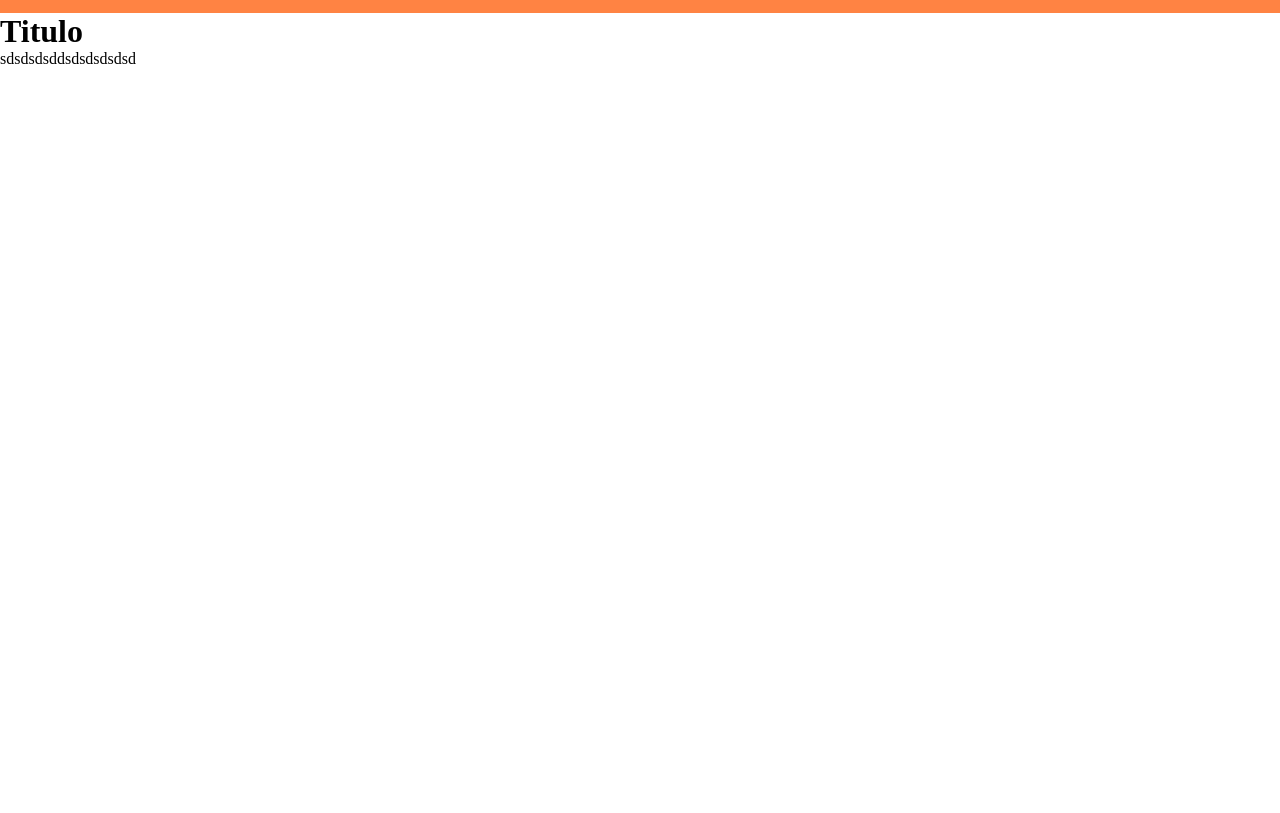
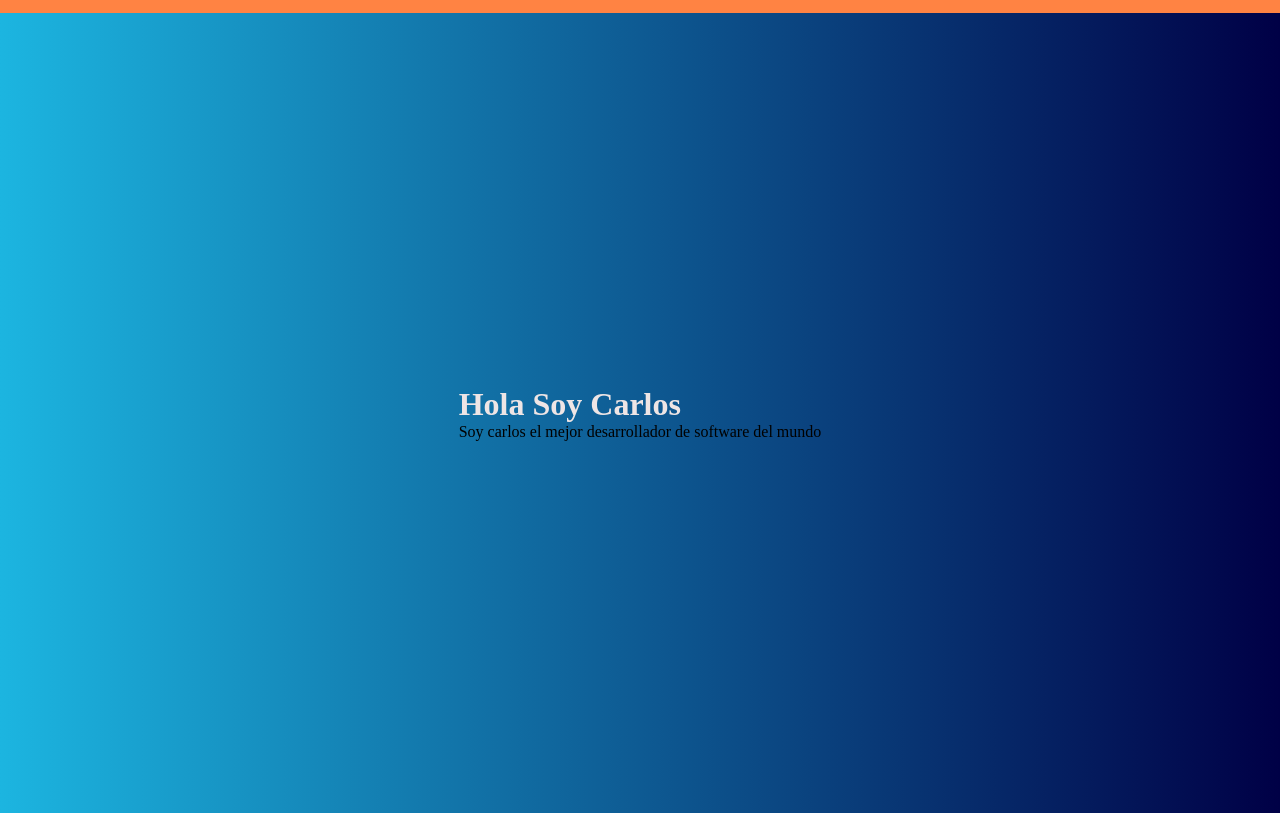
Before and after one commit to rodrigoportillo123/My_personal_website, a plain HTML site: page index.html in a window 1280 px wide. Shown: the part 73-886 px from the top of the page. Before the commit the page ends 800 px from the top, so only its background shows below. Drawn offline with Linux system fonts and the light colour scheme; a web font is replaced by a local one.

Commit message:
add header in my web site

```diff
--- a/css/main.css
+++ b/css/main.css
@@ -23,7 +23,21 @@
  align-items: center;
 
 }
+
 .navbar-title{
 
     color: var(--tercer-color);
 }
+.header{
+    background: #000046;  /* fallback for old browsers */
+background: -webkit-linear-gradient(to right, #1CB5E0, #000046);  /* Chrome 10-25, Safari 5.1-6 */
+background: linear-gradient(to right, #1CB5E0, #000046); /* W3C, IE 10+/ Edge, Firefox 16+, Chrome 26+, Opera 12+, Safari 7+ */
+height: 100vh;
+display: flex;
+    justify-content: center;
+    align-items: center;
+}
+.header-title{
+    color: var(--tercer-color);
+    font-size: 2rem;
+}
--- a/index.html
+++ b/index.html
@@ -17,8 +17,8 @@
 
   <header class="header">
     <div class="header-container">
-      <h1 class="header-title">Titulo</h1>
-    <p class="header-subtitle">sdsdsdsddsdsdsdsdsd</p>
+      <h1 class="header-title">Hola Soy Carlos</h1>
+    <p class="header-subtitle">Soy carlos el mejor desarrollador de software del mundo </p>
     </div>
 
   </header>
```
